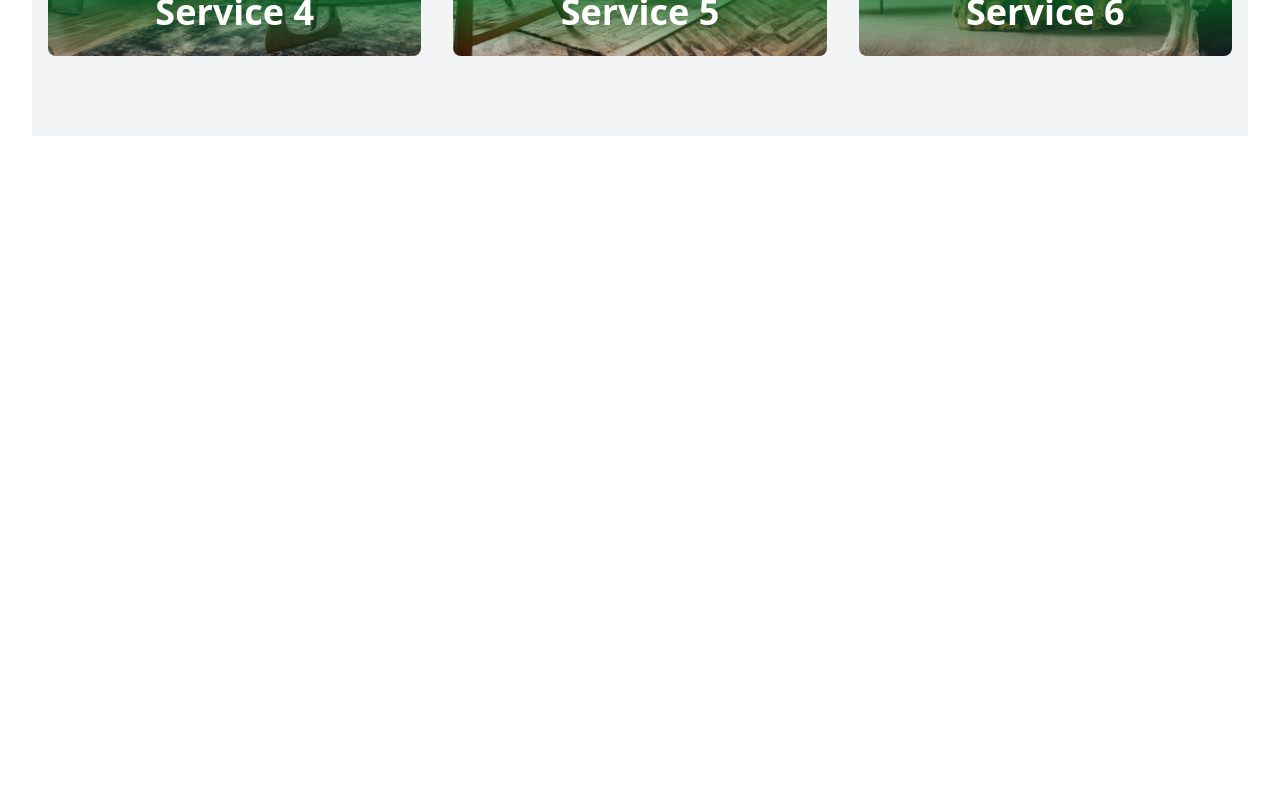
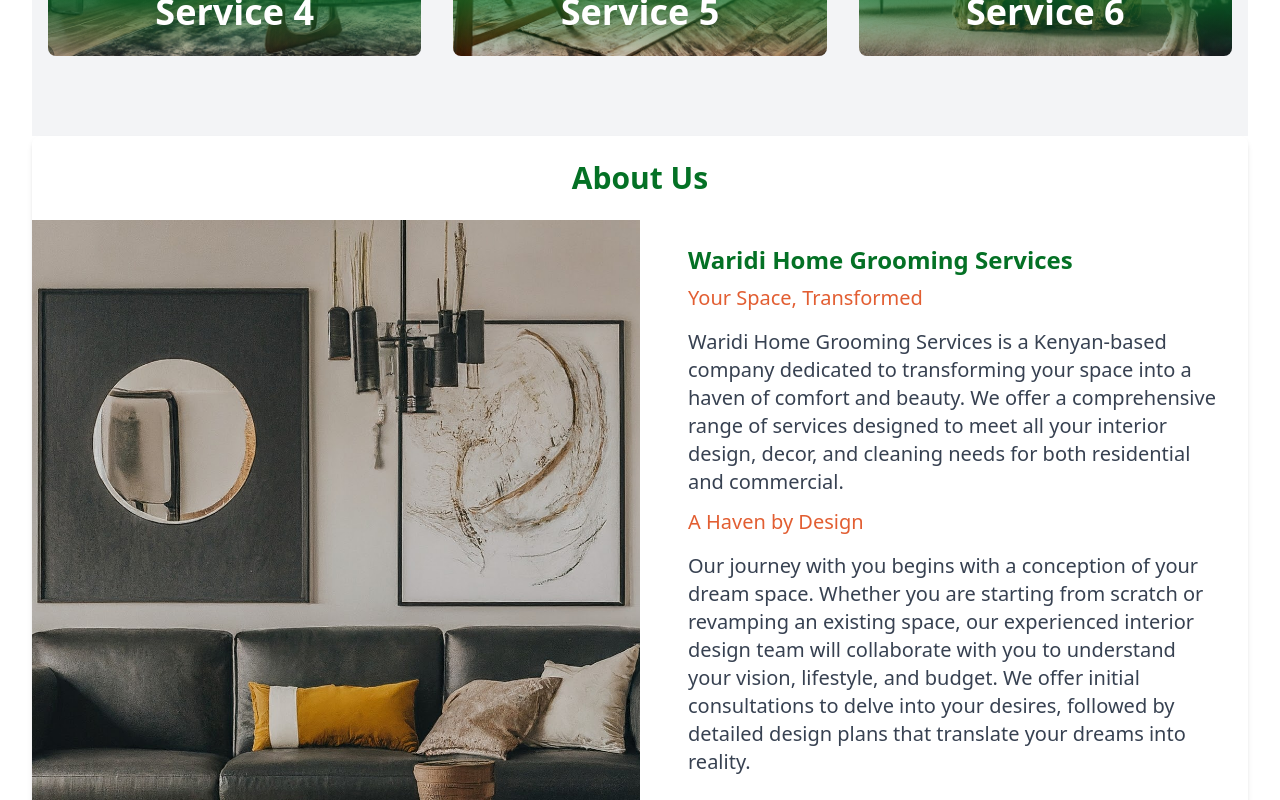
Before and after one commit to auma23/waridiHomeGrooming, a React (Vite) app: page / in a window 1280 px wide. Shown: the part 2360-3160 px from the top of the page. Before the commit the page ends 2528 px from the top, so only its background shows below. Built offline with nearby package versions, Linux system fonts and the light colour scheme.

Commit message:
update about us page

```diff
--- a/src/App.jsx
+++ b/src/App.jsx
@@ -1,8 +1,15 @@
 import './App.css'
+import AboutUs from './Components/AboutUs'
 import CoverSection from './Components/CoverSection'
 import HowItWorks from './Components/HowItWorks'
 import NavigationBar from './Components/NavigationBar'
+import PriceList from './Components/PriceList'
 import Services from './Components/Services'
+import Footer from './Components/Footer'
+import WhyChooseUs from './Components/WhyChooseUs'
+import TeamMember from './Components/TeamMember'
+import Contact from './Components/Contact'
+
 
 function App() {
 
@@ -12,6 +19,13 @@ function App() {
       <CoverSection />
       <HowItWorks />
       <Services />
+      <AboutUs />
+      <PriceList />
+      <WhyChooseUs />
+      <TeamMember />
+      <Contact />
+      <Footer />
+
     </div>
 
   )
--- /dev/null
+++ b/src/Components/AboutUs.jsx
@@ -0,0 +1,48 @@
+
+// function AboutUs() {
+//     return (
+//       <div className="bg-white rounded-lg shadow-md overflow-hidden">
+//         <div className="flex flex-col md:flex-row md:h-screen">
+//           <img className="h-full w-full object-cover md:w-1/2" src="./src/assets/image3.jpg" alt="Wasafi Laundromat" />
+//           <div className="flex flex-col p-6 md:pl-12 md:w-1/2 white-space-nowrap text-left">  <h2 className="text-xl font-bold mb-2 text-green">Wasafi Laundromat</h2>
+//             <p className="text-orange text-base">Leave It And We Clean It</p>
+//             <p className="text-gray-700 text-base mt-4">
+//               Wasafi Laundromat is a newly established launderette owned and operated by Goldsands Limited. Wasafi Laundromat initially operates at the Seasons Residence Building, Kasarani and shall soon be available in other parts of the City. The Goldsands brand has a name for integrity, quality, and timely delivery.
+//             </p>
+//             <p className="text-orange text-base mt-3">What we offer</p>
+//             <p className="text-gray-700 text-base mt-4">
+//               Wasafi Laundromat is a newly established launderette owned and operated by Goldsands Limited. Wasafi Laundromat initially operates at the Seasons Residence Building, Kasarani and shall soon be available in other parts of the City. The Goldsands brand has a name for integrity, quality, and timely delivery.
+//             </p>
+//           </div>
+//         </div>
+//       </div>
+//     )
+//   }
+
+//   export default AboutUs
+
+function AboutUs() {
+    return (
+      <div className="bg-white rounded-lg shadow-md overflow-hidden">
+        <div className="text-center p-6 text-3xl font-bold text-green">
+          About Us
+        </div>
+        <div className="flex flex-col md:flex-row md:h-screen">
+          <img className="h-full w-full object-cover md:w-1/2" src="./src/assets/image3.jpg" alt="Waridi Home grooming services" />
+          <div className="flex flex-col p-6 md:pl-12 md:w-1/2 white-space-nowrap text-left">
+            <h2 className="text-2xl font-bold mb-2 text-green">Waridi Home Grooming Services</h2>
+            <p className="text-orange text-xl">Your Space, Transformed</p>
+            <p className="text-gray-700 text-xl mt-4">
+            Waridi Home Grooming Services is a Kenyan-based company dedicated to transforming your space into a haven of comfort and beauty. We offer a comprehensive range of services designed to meet all your interior design, decor, and cleaning needs for both residential and commercial.
+            </p>
+            <p className="text-orange text-xl mt-3">A Haven by Design</p>
+            <p className="text-gray-700 text-xl mt-4">
+            Our journey with you begins with a conception of your dream space. Whether you are starting from scratch or revamping an existing space, our experienced interior design team will collaborate with you to understand your vision, lifestyle, and budget. We offer initial consultations to delve into your desires, followed by detailed design plans that translate your dreams into reality.
+            </p>
+          </div>
+        </div>
+      </div>
+    )
+  }
+
+  export default AboutUs
```
